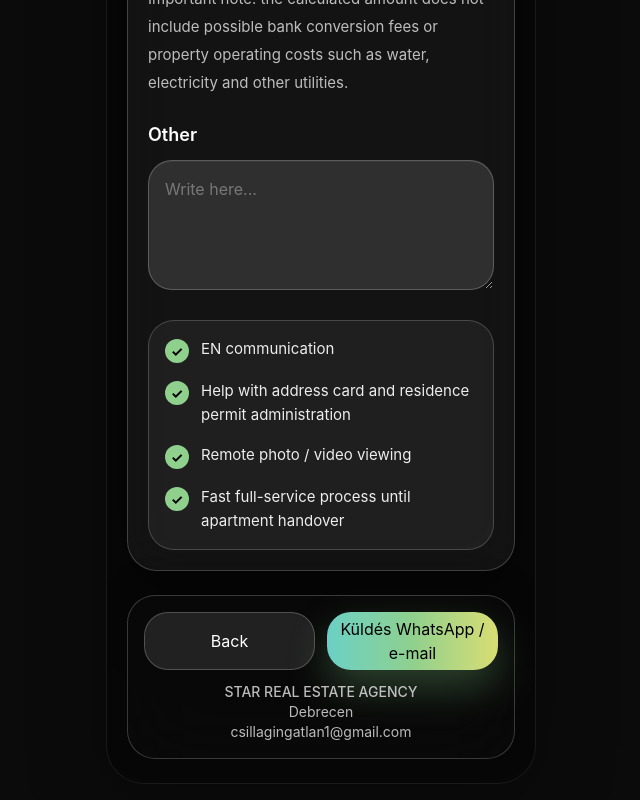
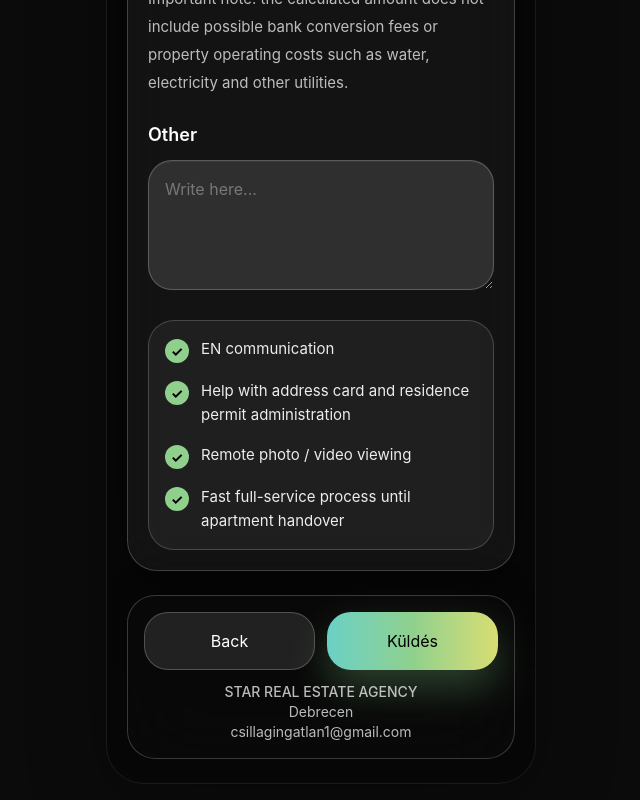
Before and after one commit to csillagingatlan1-ux/landing, a Next.js app: page /step3 in a window 1280 px wide. Shown: the part 438-1238 px from the top of the page, without its empty margins (319-959 px from the left). Built offline with nearby package versions, Linux system fonts and the light colour scheme; no server answers.

Commit message:
simplify send button text

```diff
--- a/src/app/step3/page.tsx
+++ b/src/app/step3/page.tsx
@@ -273,7 +273,7 @@ export default function Page() {
                   onClick={handleSend}
                   className="flex h-[58px] items-center justify-center rounded-[24px] bg-gradient-to-r from-[#6ad0c5] via-[#8fd08d] to-[#d8dd72] px-3 text-center text-[16px] font-semibold text-black transition-all duration-200 hover:brightness-105 active:scale-[0.99] shadow-[0_18px_40px_rgba(141,216,145,0.28)]"
                 >
-                  Küldés WhatsApp / e-mail
+                  Küldés
                 </button>
               </div>
 
```
